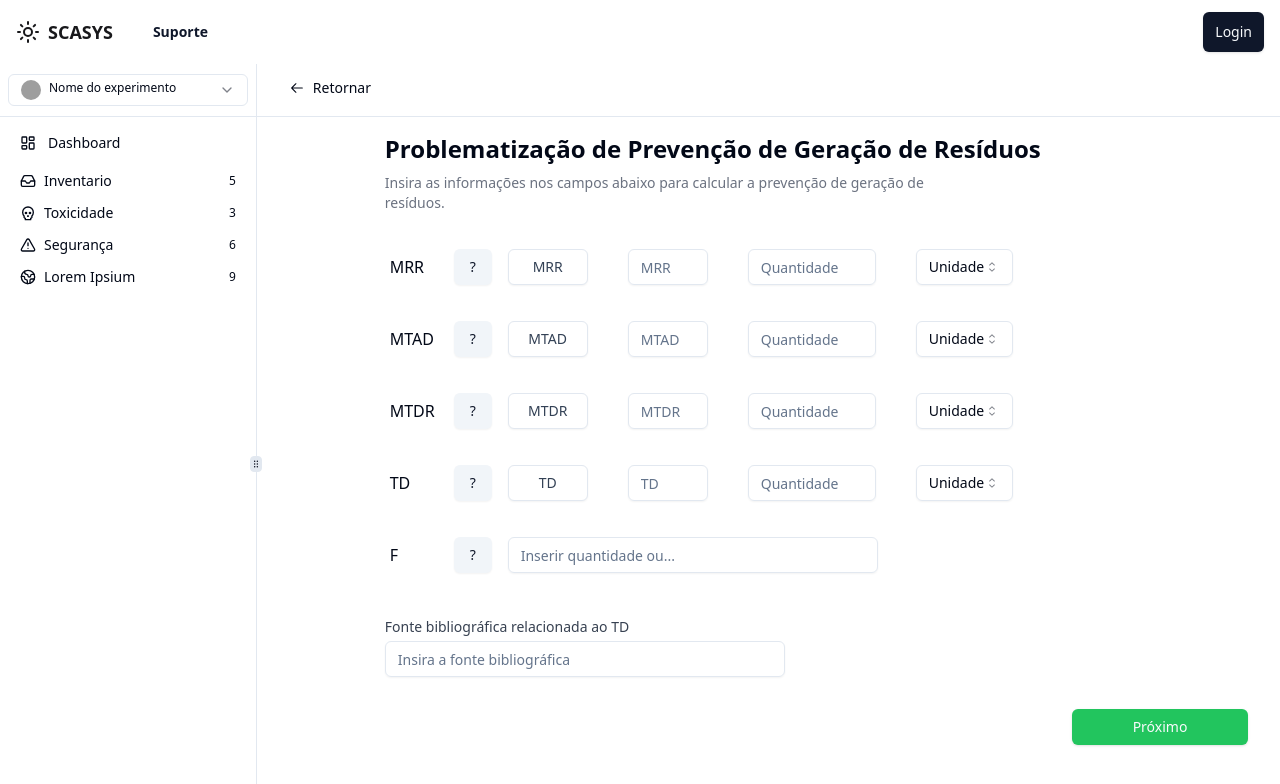
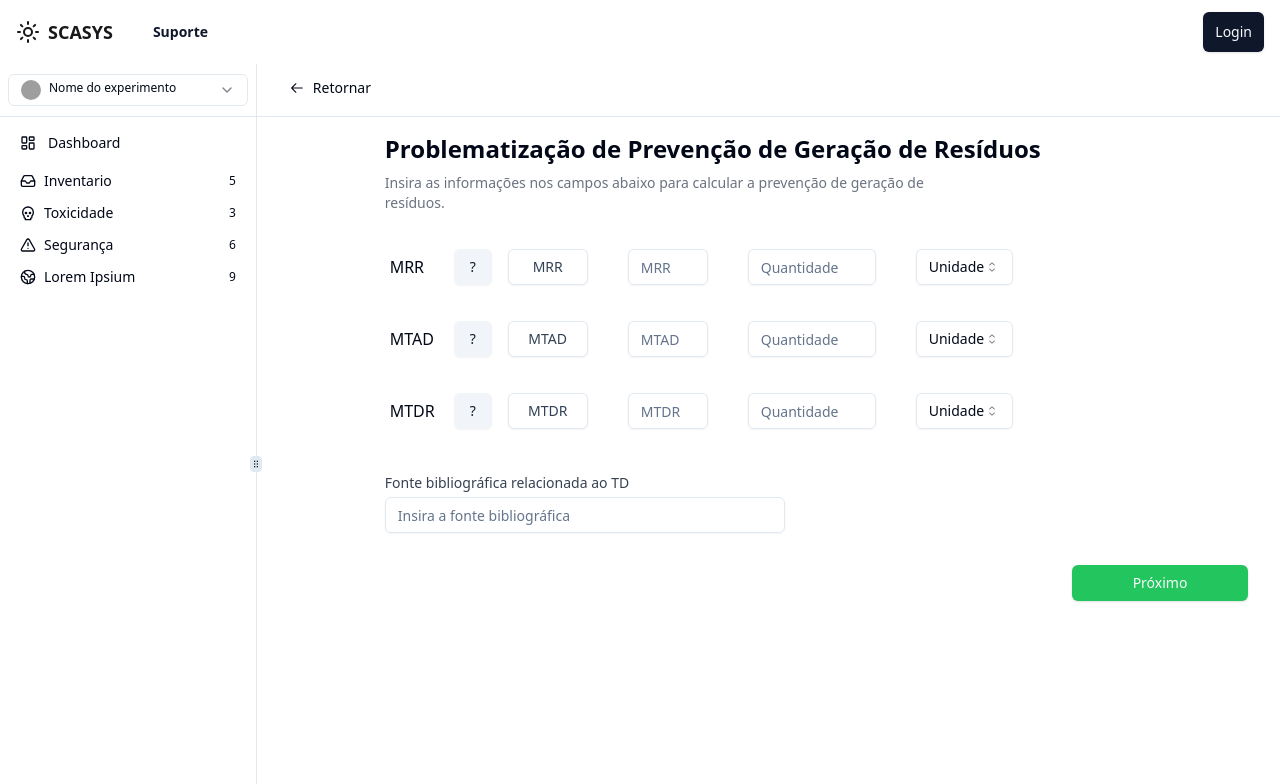
Before and after one commit to Cauatn/scasys, a React (Vite) app: page /ppwg in a window 1280 px wide. Shown: the top 784 px of the page. Built offline with nearby package versions, Linux system fonts and the light colour scheme; grey boxes are pictures that could not be loaded.

Commit message:
refactor ppwg page and semi-fixing submit in qqv

```diff
--- a/src/routes/10aPPWG/Page.tsx
+++ b/src/routes/10aPPWG/Page.tsx
@@ -200,63 +200,6 @@ export default function TenaPPWG() {
               </div>
             </div>
           </div>
-          <div className="flex w-full flex-1 flex-col flex-wrap items-center gap-4 sm:flex sm:flex-row sm:justify-center">
-            <div className="flex items-center">
-              <Label className="w-16">TD</Label>
-              <div>
-                <Button variant="secondary">?</Button>
-              </div>
-            </div>
-            <div className="flex w-2/3 flex-wrap justify-start gap-4">
-              <div className="flex-col gap-5 space-y-4 sm:flex sm:flex-row sm:gap-10 sm:space-y-0">
-                <ShowTable name="TD" />
-                <Input
-                  required
-                  id="td"
-                  placeholder="TD"
-                  className="w-52 sm:w-20"
-                  {...register("td")}
-                />
-                <div className="flex justify-between sm:gap-10">
-                  <Input
-                    required
-                    onChange={(e) => setValue("td_quantity", e.target.value)}
-                    placeholder="Quantidade"
-                    type="number"
-                    className="w-32"
-                  />
-                  <Select
-                    required
-                    onValueChange={(value) => setValue("td_unit", value)}
-                  >
-                    <SelectTrigger id="td-options" className="max-w-32">
-                      <SelectValue placeholder="Unidade" />
-                    </SelectTrigger>
-                    <SelectContent position="popper">
-                      <SelectItem value="option1">Option 1</SelectItem>
-                      <SelectItem value="option2">Option 2</SelectItem>
-                    </SelectContent>
-                  </Select>
-                </div>
-              </div>
-            </div>
-          </div>
-          <div className="flex w-full flex-1 flex-col flex-wrap items-center gap-4 sm:flex sm:flex-row sm:justify-center">
-            <div className="flex items-center">
-              <Label className="w-16">F</Label>
-              <div>
-                <Button variant="secondary">?</Button>
-              </div>
-            </div>
-            <div className="flex w-2/3 flex-wrap justify-start gap-4">
-              <Input
-                required
-                className="w-52 max-w-[370px] sm:w-full"
-                placeholder="Inserir quantidade ou..."
-                {...register("f")}
-              />
-            </div>
-          </div>
           <div className="mt-6 w-full pl-24">
             <label
               className="mt-2 block text-sm font-medium text-gray-700"
--- a/src/routes/8aQOV/Page.tsx
+++ b/src/routes/8aQOV/Page.tsx
@@ -92,6 +92,11 @@ export default function EightaETP() {
       prev[index].etapa[etapaIndex].elements[elementIndex].quantity =
         quantityOrValues
 
+      prev[index].etapa[etapaIndex].elements[elementIndex].unit = unit
+      prev[index].etapa[etapaIndex].elements[elementIndex].observation =
+        observation
+      prev[index].etapa[etapaIndex].elements[elementIndex].total = sum
+
       return [...prev]
     })
 
@@ -122,6 +127,7 @@ export default function EightaETP() {
       prev[index].properties.quantity = quantityOrValues
       prev[index].properties.total = sum
       prev[index].properties.unit = unit
+      prev[index].properties.observation = observation
 
       return [...prev]
     })
```
